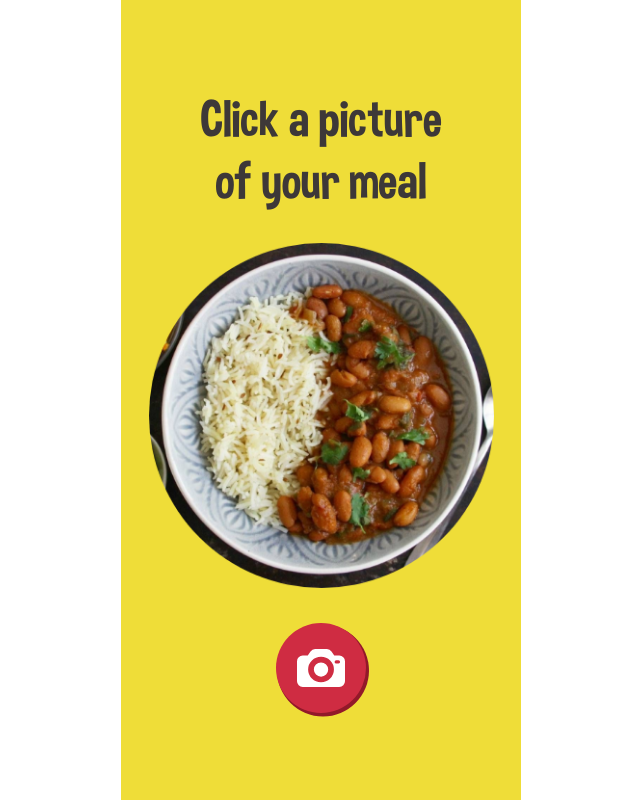
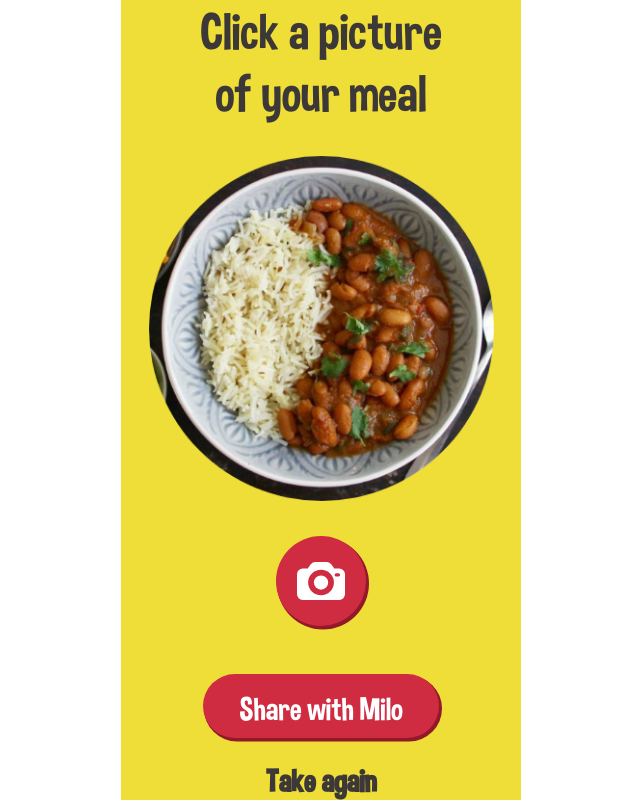
Before and after one commit to kanchansrivastava/almeno-assign, a React (Create React App) app: page /click in a window 1280 px wide. Shown: the whole page, without its empty margins (319-959 px from the left). Built offline with nearby package versions, Linux system fonts and the light colour scheme; no server answers.

Commit message:
Webcam 2

```diff
--- a/src/components/Camera.js
+++ b/src/components/Camera.js
@@ -2,11 +2,11 @@ import React from "react";
 import Webcam from "react-webcam";
 import { useState } from "react";
 
-const Camera = ({ playSound }) => {
+const Camera = ({ playSound, history }) => {
   const videoConstraints = {
-    width: 1280,
-    height: 720,
-    facingMode: "user",
+    width: 420,
+    height: 420,
+    facingMode: { exact: "environment" },
   };
   const webcamRef = React.useRef(null);
   const [imagevar, setimagevar] = useState("");
@@ -14,6 +14,7 @@ const Camera = ({ playSound }) => {
   const capture = React.useCallback(() => {
     const imageSrc = webcamRef.current.getScreenshot();
     setimagevar(imageSrc);
+    history.push({ pathname: "/click", state: { imgSrc: imagevar } });
   }, [webcamRef]);
   return (
     <div style={{ textAlign: "center" }}>
--- a/src/components/Click.js
+++ b/src/components/Click.js
@@ -4,7 +4,7 @@ import camera from "../images/camera.svg";
 import { Link } from "react-router-dom";
 import { Howl } from "howler";
 
-const Click = ({ playSound, history }) => {
+const Click = ({ playSound, history, location }) => {
   var clickSound = new Howl({
     src: ["../sounds/button-click.mp3"],
   });
@@ -26,10 +26,9 @@ const Click = ({ playSound, history }) => {
           <div className="vessel">
             <img src={foodBig} alt="" />
           </div>
-          {!photoTaken ? (
+
           <Link
             className="camera-button btn"
-              // to={{ pathname: "/click" }}
             onClick={() => {
               handleButtonClick();
               history.push("/camera");
@@ -37,11 +36,19 @@ const Click = ({ playSound, history }) => {
           >
             <img src={camera} alt="" />
           </Link>
-          ) : (
+
           <div className="button-wrapper btn">
             <Link
               className="share-button"
-                to={{ pathname: "/feed" }}
+              to={{
+                pathname: "/feed",
+                state: {
+                  imgSrc:
+                    location.state?.imgSrc?.length !== ""
+                      ? location.state?.imgSrc
+                      : foodBig,
+                },
+              }}
               onClick={() => {
                 if (playSound) {
                   clickSound.play();
@@ -56,7 +63,6 @@ const Click = ({ playSound, history }) => {
               Take again
             </h2>
           </div>
-          )}
         </div>
       </div>
     </div>
--- a/src/components/Feed.js
+++ b/src/components/Feed.js
@@ -6,7 +6,7 @@ import foodBig from "../images/foodBig.png";
 import { TweenMax } from "gsap";
 import { Howl } from "howler";
 
-const Feed = ({ history, playSound }) => {
+const Feed = ({ history, playSound, location }) => {
   let foodBigQuery = useRef(null);
   let foodSmallQuery = useRef(null);
   let dogImageQuery = useRef(null);
@@ -56,7 +56,9 @@ const Feed = ({ history, playSound }) => {
     <div id="feed">
       <div className="food-big">
         <img
-          src={foodBig}
+          src={
+            location.state.imgSrc.length === 0 ? foodBig : location.state.imgSrc
+          }
           alt=""
           id="food-big-img"
           ref={(element) => (foodBigQuery = element)}
@@ -75,7 +77,11 @@ const Feed = ({ history, playSound }) => {
             <div className="vessel">
               <img src={vessel} alt="" />
               <img
-                src={foodSmall}
+                src={
+                  location.state.imgSrc.length === 0
+                    ? foodSmall
+                    : location.state.imgSrc
+                }
                 alt=""
                 className="food-small"
                 ref={(element) => (foodSmallQuery = element)}
```
Lines whose indentation alone changed are shown as unchanged.
